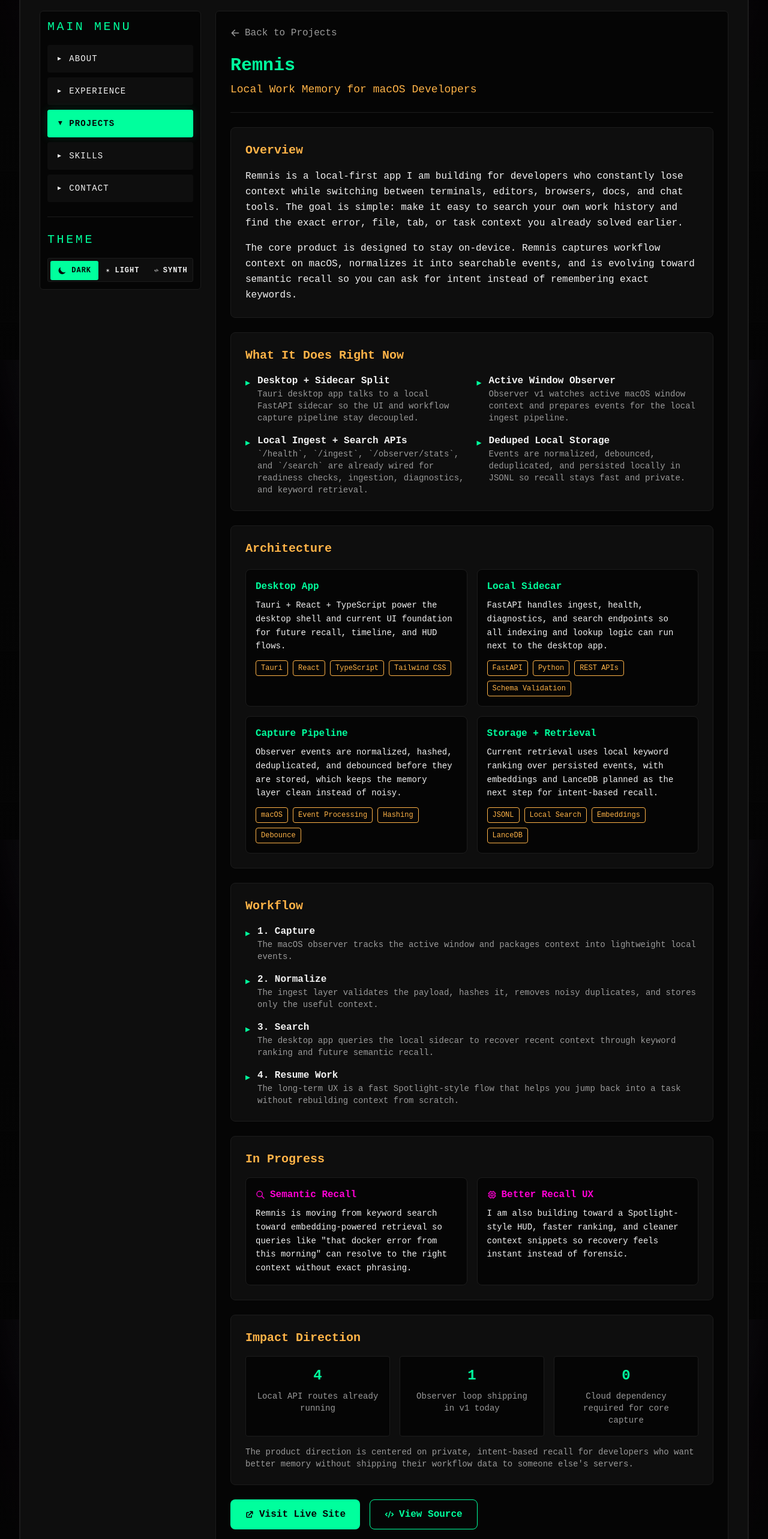
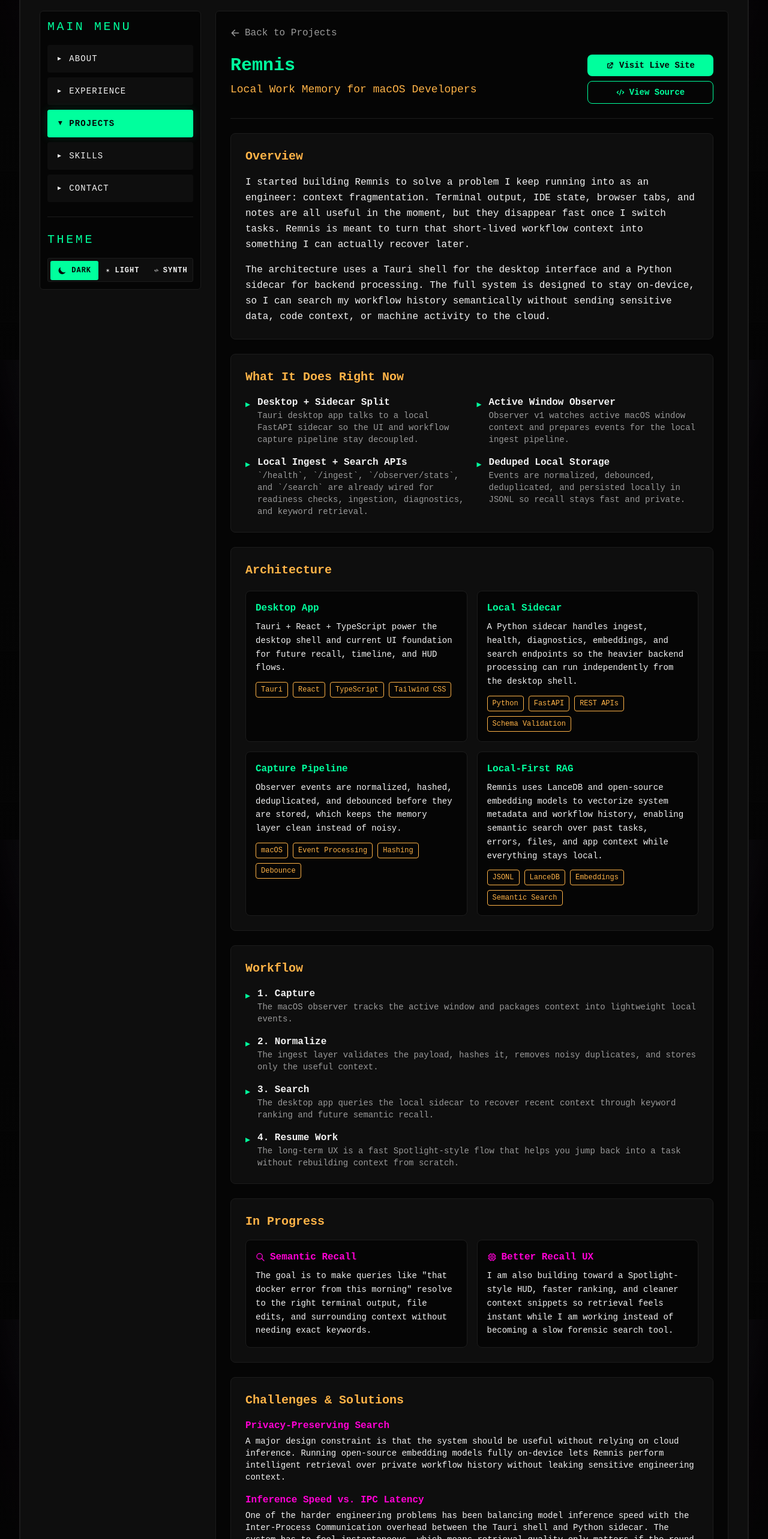
Before and after one commit to devaanshsinha/portfolio, a Next.js app: page /projects/remnis in a window 1280 px wide. Shown: the part 200-2766 px from the top of the page at 60% size. Built offline with nearby package versions, Linux system fonts and the light colour scheme.

Commit message:
buttons and content changes

```diff
--- a/src/app/data/profile.ts
+++ b/src/app/data/profile.ts
@@ -218,7 +218,7 @@
   {
     title: "Remnis",
     description:
-      "Developing a local-first work memory app for macOS developers with a Tauri + React desktop client and FastAPI sidecar that captures active-window context, normalizes and stores events locally, exposes ingest and search APIs, and is expanding toward embedding-powered retrieval, LanceDB indexing, and a Spotlight-style recall workflow without sending data to the cloud.",
+      "Developing a local-first work memory app for macOS developers with a Tauri + React desktop client and Python sidecar that captures active-window context, normalizes workflow events, and uses an on-device RAG pipeline with LanceDB and open-source embeddings to make past errors, files, and task context semantically searchable without sending data to the cloud.",
     technologies: [
       "Tauri",
       "React",
--- a/src/app/projects/cogniflow/page.tsx
+++ b/src/app/projects/cogniflow/page.tsx
@@ -16,13 +16,35 @@
         </Link>
 
         {/* Project Header */}
-        <div className="border-b border-[var(--console-border)] pb-6">
+        <div className="flex flex-col gap-4 border-b border-[var(--console-border)] pb-6 lg:flex-row lg:items-start lg:justify-between">
+          <div>
             <h1 className="text-2xl sm:text-3xl font-bold text-[var(--console-primary)] mb-2">
               Cogniflow
             </h1>
             <p className="text-lg text-[var(--console-secondary)]">
               On-chain Intelligence Agent & Portfolio Analytics Platform
             </p>
+          </div>
+          <div className="flex shrink-0 flex-col gap-2 lg:min-w-[210px] lg:items-stretch">
+            <a
+              href="https://cogniflow-web.vercel.app"
+              target="_blank"
+              rel="noopener noreferrer"
+              className="flex w-full items-center justify-center gap-2 rounded-lg bg-[var(--console-primary)] px-4 py-2 text-sm font-bold text-[var(--console-bg)] transition-colors hover:bg-[var(--console-secondary)]"
+            >
+              <HiExternalLink />
+              Visit Live App
+            </a>
+            <a
+              href="https://github.com/devaanshsinha/cogniflow"
+              target="_blank"
+              rel="noopener noreferrer"
+              className="flex w-full items-center justify-center gap-2 rounded-lg border border-[var(--console-primary)] bg-[var(--console-bg)] px-4 py-2 text-sm font-bold text-[var(--console-primary)] transition-colors hover:bg-[var(--console-primary)] hover:text-[var(--console-bg)]"
+            >
+              <HiCode />
+              View Source
+            </a>
+          </div>
         </div>
 
         {/* Overview */}
@@ -177,27 +199,6 @@
           </div>
         </div>
 
-        {/* Links */}
-        <div className="flex gap-4 flex-wrap">
-          <a
-            href="https://cogniflow-web.vercel.app"
-            target="_blank"
-            rel="noopener noreferrer"
-            className="px-6 py-3 bg-[var(--console-primary)] text-[var(--console-bg)] font-bold rounded-lg hover:bg-[var(--console-secondary)] transition-colors flex items-center gap-2"
-          >
-            <HiExternalLink />
-            Visit Live App
-          </a>
-          <a
-            href="https://github.com/devaanshsinha/cogniflow"
-            target="_blank"
-            rel="noopener noreferrer"
-            className="px-6 py-3 bg-[var(--console-bg)] border border-[var(--console-primary)] text-[var(--console-primary)] font-bold rounded-lg hover:bg-[var(--console-primary)] hover:text-[var(--console-bg)] transition-colors flex items-center gap-2"
-          >
-            <HiCode />
-            View Source
-          </a>
-        </div>
       </div>
     </PortfolioLayout>
   );
--- a/src/app/projects/glyconova/page.tsx
+++ b/src/app/projects/glyconova/page.tsx
@@ -13,13 +13,35 @@
         </Link>
 
         {/* Project Header */}
-        <div className="border-b border-[var(--console-border)] pb-6">
+        <div className="flex flex-col gap-4 border-b border-[var(--console-border)] pb-6 lg:flex-row lg:items-start lg:justify-between">
+          <div>
             <h1 className="text-2xl sm:text-3xl font-bold text-[var(--console-primary)] mb-2">
               GlycoNova
             </h1>
             <p className="text-lg text-[var(--console-secondary)]">
               Type 1 Diabetes Management Platform
             </p>
+          </div>
+          <div className="flex shrink-0 flex-col gap-2 lg:min-w-[210px] lg:items-stretch">
+            <a
+              href="https://glyconova.com"
+              target="_blank"
+              rel="noopener noreferrer"
+              className="flex w-full items-center justify-center gap-2 rounded-lg bg-[var(--console-primary)] px-4 py-2 text-sm font-bold text-[var(--console-bg)] transition-colors hover:bg-[var(--console-secondary)]"
+            >
+              <HiExternalLink />
+              Visit Live Site
+            </a>
+            <a
+              href="https://github.com/devaanshsinha/glyconova"
+              target="_blank"
+              rel="noopener noreferrer"
+              className="flex w-full items-center justify-center gap-2 rounded-lg border border-[var(--console-primary)] bg-[var(--console-bg)] px-4 py-2 text-sm font-bold text-[var(--console-primary)] transition-colors hover:bg-[var(--console-primary)] hover:text-[var(--console-bg)]"
+            >
+              <HiCode />
+              View Source Code
+            </a>
+          </div>
         </div>
 
         {/* Overview Section */}
@@ -182,27 +204,6 @@
           </div>
         </div>
 
-        {/* Links */}
-        <div className="flex gap-4 flex-wrap">
-          <a
-            href="https://glyconova.com"
-            target="_blank"
-            rel="noopener noreferrer"
-            className="px-6 py-3 bg-[var(--console-primary)] text-[var(--console-bg)] font-bold rounded-lg hover:bg-[var(--console-secondary)] transition-colors flex items-center gap-2"
-          >
-            <HiExternalLink />
-            Visit Live Site
-          </a>
-          <a
-            href="https://github.com/devaanshsinha/glyconova"
-            target="_blank"
-            rel="noopener noreferrer"
-            className="px-6 py-3 bg-[var(--console-bg)] border border-[var(--console-primary)] text-[var(--console-primary)] font-bold rounded-lg hover:bg-[var(--console-primary)] hover:text-[var(--console-bg)] transition-colors flex items-center gap-2"
-          >
-            <HiCode />
-            View Source Code
-          </a>
-        </div>
       </div>
     </PortfolioLayout>
   );
--- a/src/app/projects/remnis/page.tsx
+++ b/src/app/projects/remnis/page.tsx
@@ -15,7 +15,8 @@
           <span>Back to Projects</span>
         </Link>
 
-        <div className="border-b border-[var(--console-border)] pb-6">
+        <div className="flex flex-col gap-4 border-b border-[var(--console-border)] pb-6 lg:flex-row lg:items-start lg:justify-between">
+          <div>
             <h1 className="mb-2 text-2xl font-bold text-[var(--console-primary)] sm:text-3xl">
               Remnis
             </h1>
@@ -23,17 +24,39 @@
               Local Work Memory for macOS Developers
             </p>
           </div>
+          <div className="flex shrink-0 flex-col gap-2 lg:min-w-[210px] lg:items-stretch">
+            <a
+              href="https://www.remnis.dev"
+              target="_blank"
+              rel="noopener noreferrer"
+              className="flex w-full items-center justify-center gap-2 rounded-lg bg-[var(--console-primary)] px-4 py-2 text-sm font-bold text-[var(--console-bg)] transition-colors hover:bg-[var(--console-secondary)]"
+            >
+              <HiExternalLink />
+              Visit Live Site
+            </a>
+            <a
+              href="https://github.com/devaanshsinha/remnis-app"
+              target="_blank"
+              rel="noopener noreferrer"
+              className="flex w-full items-center justify-center gap-2 rounded-lg border border-[var(--console-primary)] bg-[var(--console-bg)] px-4 py-2 text-sm font-bold text-[var(--console-primary)] transition-colors hover:bg-[var(--console-primary)] hover:text-[var(--console-bg)]"
+            >
+              <HiCode />
+              View Source
+            </a>
+          </div>
+        </div>
 
         <div className="space-y-4 rounded-lg border border-[var(--console-border)] bg-[var(--console-bg-light)] p-6">
           <h2 className="text-xl font-bold text-[var(--console-secondary)]">Overview</h2>
           <p className="leading-relaxed text-[var(--console-text)]">
-            Remnis is a local-first app I am building for developers who constantly lose context while switching between terminals,
-            editors, browsers, docs, and chat tools. The goal is simple: make it easy to search your own work history and find the
-            exact error, file, tab, or task context you already solved earlier.
+            I started building Remnis to solve a problem I keep running into as an engineer: context fragmentation. Terminal output,
+            IDE state, browser tabs, and notes are all useful in the moment, but they disappear fast once I switch tasks. Remnis is
+            meant to turn that short-lived workflow context into something I can actually recover later.
           </p>
           <p className="leading-relaxed text-[var(--console-text)]">
-            The core product is designed to stay on-device. Remnis captures workflow context on macOS, normalizes it into searchable
-            events, and is evolving toward semantic recall so you can ask for intent instead of remembering exact keywords.
+            The architecture uses a Tauri shell for the desktop interface and a Python sidecar for backend processing. The full system
+            is designed to stay on-device, so I can search my workflow history semantically without sending sensitive data, code
+            context, or machine activity to the cloud.
           </p>
         </div>
 
@@ -69,8 +92,8 @@
             />
             <ArchitectureCard
               title="Local Sidecar"
-              description="FastAPI handles ingest, health, diagnostics, and search endpoints so all indexing and lookup logic can run next to the desktop app."
-              badges={['FastAPI', 'Python', 'REST APIs', 'Schema Validation']}
+              description="A Python sidecar handles ingest, health, diagnostics, embeddings, and search endpoints so the heavier backend processing can run independently from the desktop shell."
+              badges={['Python', 'FastAPI', 'REST APIs', 'Schema Validation']}
             />
             <ArchitectureCard
               title="Capture Pipeline"
@@ -78,9 +101,9 @@
               badges={['macOS', 'Event Processing', 'Hashing', 'Debounce']}
             />
             <ArchitectureCard
-              title="Storage + Retrieval"
-              description="Current retrieval uses local keyword ranking over persisted events, with embeddings and LanceDB planned as the next step for intent-based recall."
-              badges={['JSONL', 'Local Search', 'Embeddings', 'LanceDB']}
+              title="Local-First RAG"
+              description="Remnis uses LanceDB and open-source embedding models to vectorize system metadata and workflow history, enabling semantic search over past tasks, errors, files, and app context while everything stays local."
+              badges={['JSONL', 'LanceDB', 'Embeddings', 'Semantic Search']}
             />
           </div>
         </div>
@@ -114,8 +137,8 @@
                 Semantic Recall
               </h3>
               <p className="text-sm leading-relaxed text-[var(--console-text)]">
-                Remnis is moving from keyword search toward embedding-powered retrieval so queries like &quot;that docker error from this morning&quot;
-                can resolve to the right context without exact phrasing.
+                The goal is to make queries like &quot;that docker error from this morning&quot; resolve to the right terminal output,
+                file edits, and surrounding context without needing exact keywords.
               </p>
             </div>
             <div className="rounded-lg border border-[var(--console-border)] bg-[var(--console-bg)] p-4">
@@ -124,10 +147,27 @@
                 Better Recall UX
               </h3>
               <p className="text-sm leading-relaxed text-[var(--console-text)]">
-                I am also building toward a Spotlight-style HUD, faster ranking, and cleaner context snippets so recovery feels instant instead of forensic.
+                I am also building toward a Spotlight-style HUD, faster ranking, and cleaner context snippets so retrieval feels
+                instant while I am working instead of becoming a slow forensic search tool.
               </p>
             </div>
           </div>
+        </div>
+
+        <div className="space-y-4 rounded-lg border border-[var(--console-border)] bg-[var(--console-bg-light)] p-6">
+          <h2 className="text-xl font-bold text-[var(--console-secondary)]">Challenges & Solutions</h2>
+          <Challenge
+            title="Privacy-Preserving Search"
+            description="A major design constraint is that the system should be useful without relying on cloud inference. Running open-source embedding models fully on-device lets Remnis perform intelligent retrieval over private workflow history without leaking sensitive engineering context."
+          />
+          <Challenge
+            title="Inference Speed vs. IPC Latency"
+            description="One of the harder engineering problems has been balancing model inference speed with the Inter-Process Communication overhead between the Tauri shell and Python sidecar. The system has to feel instantaneous, which means retrieval quality only matters if the round trip is fast enough to stay invisible during real work."
+          />
+          <Challenge
+            title="Useful Context, Not Noise"
+            description="Workflow memory can get noisy quickly, so the ingest path normalizes events, hashes payloads, and deduplicates repeated activity before it reaches retrieval. That keeps the history searchable without turning every app switch into useless clutter."
+          />
         </div>
 
         <div className="space-y-4 rounded-lg border border-[var(--console-border)] bg-[var(--console-bg-light)] p-6">
@@ -142,26 +182,6 @@
           </p>
         </div>
 
-        <div className="flex flex-wrap gap-4">
-          <a
-            href="https://www.remnis.dev"
-            target="_blank"
-            rel="noopener noreferrer"
-            className="flex items-center gap-2 rounded-lg bg-[var(--console-primary)] px-6 py-3 font-bold text-[var(--console-bg)] transition-colors hover:bg-[var(--console-secondary)]"
-          >
-            <HiExternalLink />
-            Visit Live Site
-          </a>
-          <a
-            href="https://github.com/devaanshsinha/remnis-app"
-            target="_blank"
-            rel="noopener noreferrer"
-            className="flex items-center gap-2 rounded-lg border border-[var(--console-primary)] bg-[var(--console-bg)] px-6 py-3 font-bold text-[var(--console-primary)] transition-colors hover:bg-[var(--console-primary)] hover:text-[var(--console-bg)]"
-          >
-            <HiCode />
-            View Source
-          </a>
-        </div>
       </div>
     </PortfolioLayout>
   );
@@ -228,6 +248,20 @@
   );
 }
 
+interface ChallengeProps {
+  title: string;
+  description: string;
+}
+
+function Challenge({ title, description }: ChallengeProps) {
+  return (
+    <div>
+      <h3 className="font-semibold text-[var(--console-accent)]">{title}</h3>
+      <p className="mt-1 text-sm text-[var(--console-text)]">{description}</p>
+    </div>
+  );
+}
+
 interface MetricCardProps {
   value: string;
   label: string;
--- a/src/app/projects/shelfwise/page.tsx
+++ b/src/app/projects/shelfwise/page.tsx
@@ -13,13 +13,35 @@
         </Link>
 
         {/* Project Header */}
-        <div className="border-b border-[var(--console-border)] pb-6">
+        <div className="flex flex-col gap-4 border-b border-[var(--console-border)] pb-6 lg:flex-row lg:items-start lg:justify-between">
+          <div>
             <h1 className="text-2xl sm:text-3xl font-bold text-[var(--console-primary)] mb-2">
               ShelfWise
             </h1>
             <p className="text-lg text-[var(--console-secondary)]">
               AI-Powered Pantry Management System
             </p>
+          </div>
+          <div className="flex shrink-0 flex-col gap-2 lg:min-w-[210px] lg:items-stretch">
+            <a
+              href="https://shelfwise-puce.vercel.app/"
+              target="_blank"
+              rel="noopener noreferrer"
+              className="flex w-full items-center justify-center gap-2 rounded-lg bg-[var(--console-primary)] px-4 py-2 text-sm font-bold text-[var(--console-bg)] transition-colors hover:bg-[var(--console-secondary)]"
+            >
+              <HiExternalLink />
+              Visit Live Site
+            </a>
+            <a
+              href="https://www.youtube.com/watch?v=ljWgrLuKK-s"
+              target="_blank"
+              rel="noopener noreferrer"
+              className="flex w-full items-center justify-center gap-2 rounded-lg border border-[var(--console-primary)] bg-[var(--console-bg)] px-4 py-2 text-sm font-bold text-[var(--console-primary)] transition-colors hover:bg-[var(--console-primary)] hover:text-[var(--console-bg)]"
+            >
+              <HiExternalLink />
+              Watch Demo Video
+            </a>
+          </div>
         </div>
 
         {/* Overview Section */}
@@ -205,27 +227,6 @@
           </ul>
         </div>
 
-        {/* Links */}
-        <div className="flex gap-4 flex-wrap">
-          <a
-            href="https://shelfwise-puce.vercel.app/"
-            target="_blank"
-            rel="noopener noreferrer"
-            className="px-6 py-3 bg-[var(--console-primary)] text-[var(--console-bg)] font-bold rounded-lg hover:bg-[var(--console-secondary)] transition-colors flex items-center gap-2"
-          >
-            <HiExternalLink />
-            Visit Live Site
-          </a>
-          <a
-            href="https://www.youtube.com/watch?v=ljWgrLuKK-s"
-            target="_blank"
-            rel="noopener noreferrer"
-            className="px-6 py-3 bg-[var(--console-bg)] border border-[var(--console-primary)] text-[var(--console-primary)] font-bold rounded-lg hover:bg-[var(--console-primary)] hover:text-[var(--console-bg)] transition-colors flex items-center gap-2"
-          >
-            <HiExternalLink />
-            Watch Demo Video
-          </a>
-        </div>
       </div>
     </PortfolioLayout>
   );
```
Lines whose indentation alone changed are shown as unchanged.
